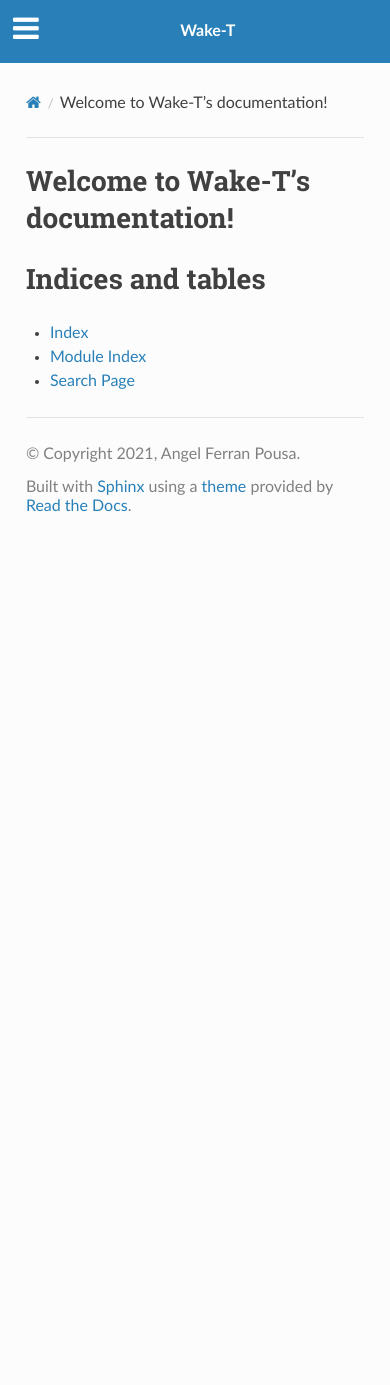
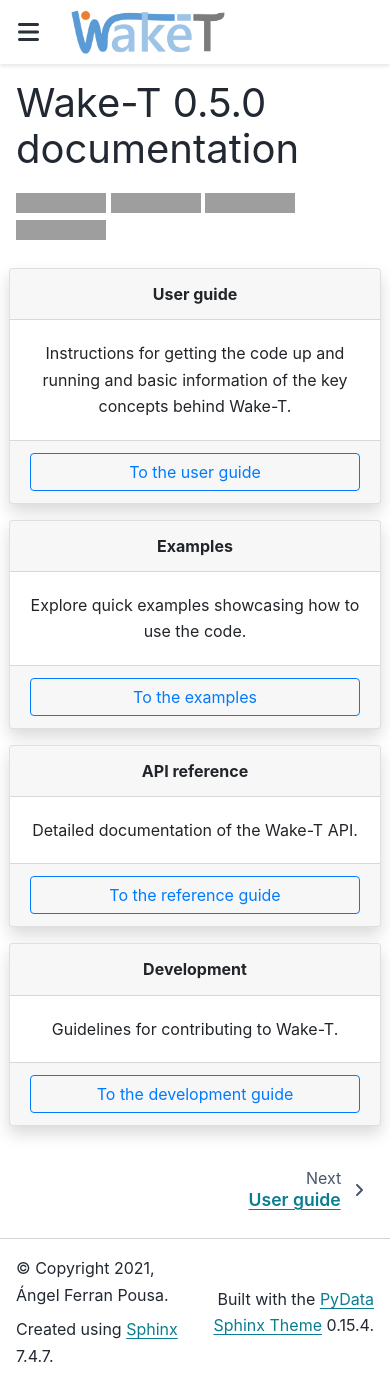
Before and after one commit to AngelFP/Wake-T, a Sphinx documentation site: the page built from docs/source/index.rst, in a window 390 px wide and 1385 px high. Built offline with Sphinx 7.4.7 and the PyData theme 0.15.4, drawn with Linux system fonts in a browser that asks for light colours; grey boxes are pictures that could not be loaded.

Commit message:
Add first information to docs

```diff
--- /dev/null
+++ b/docs/source/api/beamline_elements/active_plasma_lens.rst
@@ -0,0 +1,5 @@
+Active plasma lens
+==================
+
+.. autoclass:: wake_t.beamline_elements.active_plasma_lens.ActivePlasmaLens
+    :members:
--- /dev/null
+++ b/docs/source/api/beamline_elements/dipole.rst
@@ -0,0 +1,5 @@
+Dipole
+======
+
+.. autoclass:: wake_t.beamline_elements.tm_elements.Dipole
+    :members:
--- /dev/null
+++ b/docs/source/api/beamline_elements/drift.rst
@@ -0,0 +1,5 @@
+Drift
+=====
+
+.. autoclass:: wake_t.beamline_elements.tm_elements.Drift
+    :members:
--- /dev/null
+++ b/docs/source/api/beamline_elements/plasma_ramp.rst
@@ -0,0 +1,5 @@
+Plasma ramp
+===========
+
+.. autoclass:: wake_t.beamline_elements.plasma_ramp.PlasmaRamp
+    :members:
--- /dev/null
+++ b/docs/source/api/beamline_elements/plasma_stage.rst
@@ -0,0 +1,5 @@
+Plasma stage
+============
+
+.. autoclass:: wake_t.beamline_elements.plasma_stage.PlasmaStage
+    :members:
--- /dev/null
+++ b/docs/source/api/beamline_elements/quadrupole.rst
@@ -0,0 +1,5 @@
+Quadrupole
+==========
+
+.. autoclass:: wake_t.beamline_elements.tm_elements.Quadrupole
+    :members:
--- /dev/null
+++ b/docs/source/api/beamline_elements/sextupole.rst
@@ -0,0 +1,5 @@
+Sextupole
+=========
+
+.. autoclass:: wake_t.beamline_elements.tm_elements.Sextupole
+    :members:
--- a/docs/source/conf.py
+++ b/docs/source/conf.py
@@ -10,19 +10,23 @@
 # add these directories to sys.path here. If the directory is relative to the
 # documentation root, use os.path.abspath to make it absolute, like shown here.
 #
-# import os
-# import sys
-# sys.path.insert(0, os.path.abspath('.'))
+import os
+import sys
+sys.path.insert(0, os.path.abspath('../..'))
+
+
+# -- Import Wake-T -----------------------------------------------------------
+import wake_t
 
 
 # -- Project information -----------------------------------------------------
 
 project = 'Wake-T'
-copyright = '2021, Angel Ferran Pousa'
-author = 'Angel Ferran Pousa'
+copyright = '2021, Ángel Ferran Pousa'
+author = 'Ángel Ferran Pousa'
 
 # The full version, including alpha/beta/rc tags
-release = '0.5.0'
+release = wake_t.__version__
 
 
 # -- General configuration ---------------------------------------------------
@@ -31,7 +35,9 @@
 # extensions coming with Sphinx (named 'sphinx.ext.*') or your custom
 # ones.
 extensions = [
-]
+    'sphinx.ext.autodoc', 'sphinx.ext.coverage', 'sphinx.ext.napoleon',
+    'sphinx_panels'
+    ]
 
 # Add any paths that contain templates here, relative to this directory.
 templates_path = ['_templates']
@@ -47,9 +53,32 @@
 # The theme to use for HTML and HTML Help pages.  See the documentation for
 # a list of builtin themes.
 #
-html_theme = "sphinx_rtd_theme"
+html_theme ='pydata_sphinx_theme'# "sphinx_rtd_theme"
 
 # Add any paths that contain custom static files (such as style sheets) here,
 # relative to this directory. They are copied after the builtin static files,
 # so a file named "default.css" will overwrite the builtin "default.css".
 html_static_path = ['_static']
+
+# Logo
+html_logo = "_static/logo.png"
+html_favicon = "_static/favicon_128x128.png"
+
+# Theme options
+html_theme_options = {
+    "icon_links": [
+        {
+            "name": "GitHub",
+            "url": "https://github.com/AngelFP/Wake-T",
+            "icon": "fab fa-github-square",
+        },
+        {
+            "name": "Slack",
+            "url": "https://wake-t.slack.com/",
+            "icon": "fab fa-slack",
+        },
+    ],
+}
+
+# Document __init__ class methods
+autoclass_content = 'both'
--- /dev/null
+++ b/docs/source/development.rst
@@ -0,0 +1,4 @@
+Development
+===========
+
+🚧🚧 Page under construction 🚧🚧
--- /dev/null
+++ b/docs/source/examples/index.rst
@@ -0,0 +1,4 @@
+Examples
+========
+
+🚧🚧 Page under construction 🚧🚧
--- a/docs/source/index.rst
+++ b/docs/source/index.rst
@@ -3,18 +3,90 @@
    You can adapt this file completely to your liking, but it should at least
    contain the root `toctree` directive.
 
-Welcome to Wake-T's documentation!
-==================================
+Wake-T |release| documentation
+==============================
+
+.. |travis| image:: https://travis-ci.org/AngelFP/Wake-T.svg?branch=dev
+   :target: https://travis-ci.org/AngelFP/Wake-T
+
+.. |PyPI| image:: https://img.shields.io/pypi/v/Wake-T.svg?logo=python&logoColor=white
+   :target: https://pypi.org/project/Wake-T/
+
+.. |codefactor| image:: https://www.codefactor.io/repository/github/angelfp/wake-t/badge
+   :target: https://www.codefactor.io/repository/github/angelfp/wake-t
+
+.. |license| image:: https://img.shields.io/github/license/AngelFP/Wake-T
+   :target: https://github.com/AngelFP/Wake-T/blob/master/LICENSE
+
+|travis| |codefactor| |PyPI| |license|
+
+.. panels::
+    :card: + intro-card text-center
+    :column: col-lg-6 col-md-6 col-sm-6 col-xs-12 p-2 d-flex
+
+    ---
+
+    **User guide**
+    ^^^^^^^^^^^^^^
+
+    Instructions for getting the code up and running and basic information of
+    the key concepts behind Wake-T.
+
+    +++
+
+    .. link-button:: user_guide/index
+            :type: ref
+            :text: To the user guide
+            :classes: btn-outline-primary btn-block stretched-link
+
+    ---
+
+    **Examples**
+    ^^^^^^^^^^^^
+
+    Explore quick examples showcasing how to use the code.
+
+    +++
+
+    .. link-button:: examples/index
+            :type: ref
+            :text: To the examples
+            :classes: btn-outline-primary btn-block stretched-link
+
+    ---
+
+    **API reference**
+    ^^^^^^^^^^^^^^^^^
+
+    Detailed documentation of the Wake-T API.
+
+    +++
+
+    .. link-button:: api/index
+            :type: ref
+            :text: To the reference guide
+            :classes: btn-outline-primary btn-block stretched-link
+
+    ---
+
+    **Development**
+    ^^^^^^^^^^^^^^^
+
+    Guidelines for contributing to Wake-T.
+
+    +++
+
+    .. link-button:: development
+            :type: ref
+            :text: To the development guide
+            :classes: btn-outline-primary btn-block stretched-link
+
 
 .. toctree::
-   :maxdepth: 2
-   :caption: Contents:
+   :hidden:
+   :maxdepth: 4
 
-
-
-Indices and tables
-==================
-
-* :ref:`genindex`
-* :ref:`modindex`
-* :ref:`search`
+   user_guide/index
+   examples/index
+   api/index
+   development
--- /dev/null
+++ b/docs/source/user_guide/installation_juwels.rst
@@ -0,0 +1,4 @@
+Installation on Juwels (JSC)
+============================
+
+🚧🚧 Page under construction 🚧🚧
```
Also changed, not shown: docs/source/api/beamline_elements/index.rst (added, +13 -0 lines), docs/source/api/index.rst (added, +9 -0 lines), docs/source/user_guide/index.rst (added, +7 -0 lines), docs/source/user_guide/installation.rst (added, +74 -0 lines), docs/source/user_guide/installation_maxwell.rst (added, +86 -0 lines), docs/source/_static/favicon_128x128.png (added), docs/source/_static/logo.png (added).
